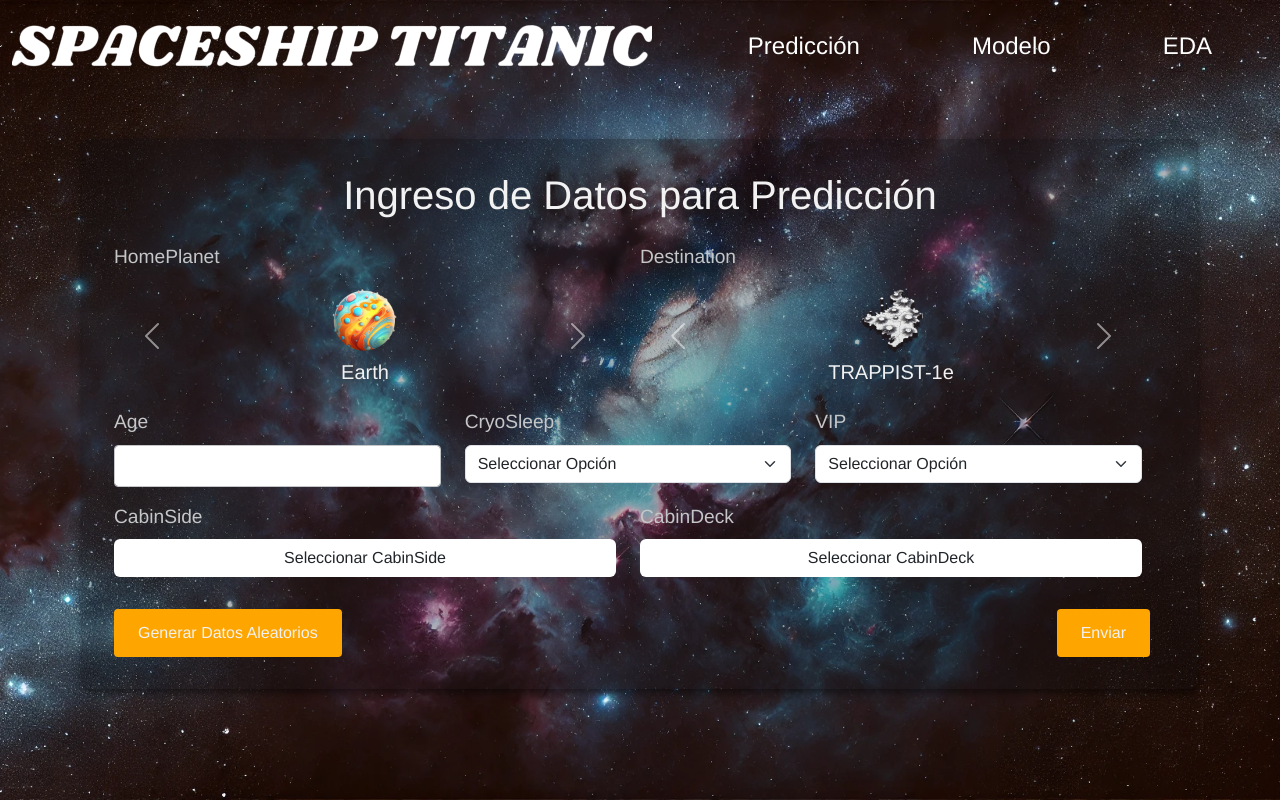
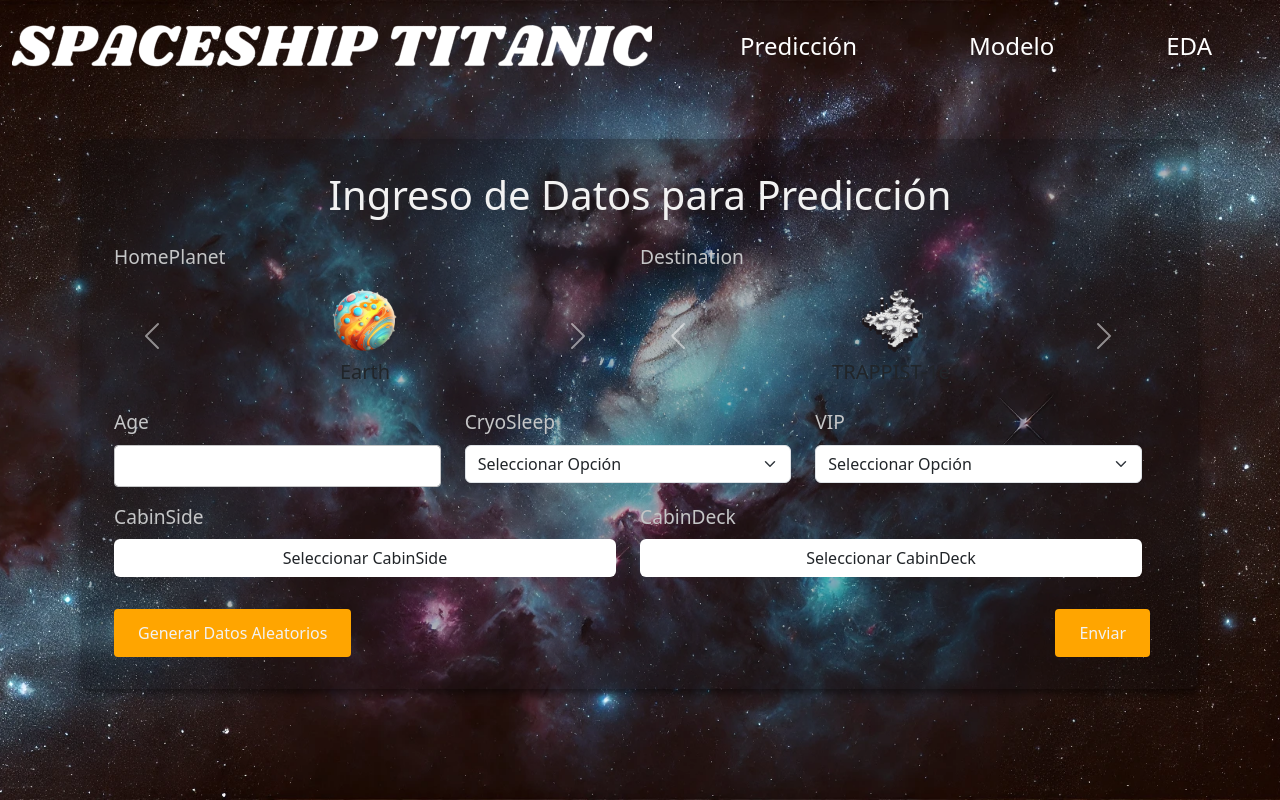
Before and after one commit to inteligenciaArtificialEquipo5/frontend, a React (Vite) app: page / in a window 1280 px wide. Built offline with nearby package versions, Linux system fonts and the light colour scheme; no server answers.

Commit message:
Modificación estilos

```diff
--- a/index.html
+++ b/index.html
@@ -4,6 +4,7 @@
     <meta charset="UTF-8" />
     <meta name="viewport" content="width=device-width, initial-scale=1.0" />
     <title>Spaceship Titanic</title>
+    <link rel="stylesheet" href="./src/styles/styles-general.module.scss">
   </head>
   <body>
     <div id="root"></div>
--- a/src/styles/styles-general.module.scss
+++ b/src/styles/styles-general.module.scss
@@ -11,13 +11,13 @@
 }
 
 body {
-    background-image: url('/spaceBg.webp');
-    background-size: cover;
-    background-position: center;
-    background-repeat: no-repeat;
-    min-height: 100vh; // Ocupa el 100% de la ventana sin limitar el crecimiento
-    display: flex;
-    flex-direction: column;
+    background-image: url('/spaceBg.webp') !important;
+    background-size: cover !important;
+    background-position: center !important;
+    background-repeat: no-repeat !important;
+    min-height: 100vh !important; // Ocupa el 100% de la ventana sin limitar el crecimiento
+    display: flex !important;
+    flex-direction: column !important;
     justify-content: flex-start; // El contenido comienza desde arriba
     color: $colorBlancoTexto;
 
```
